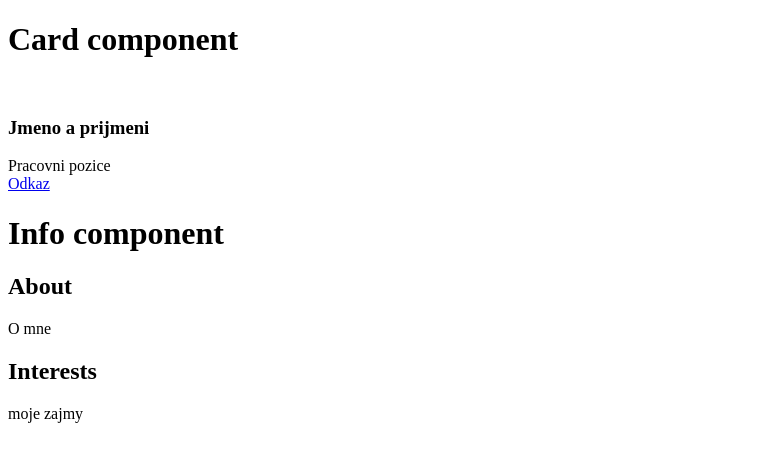
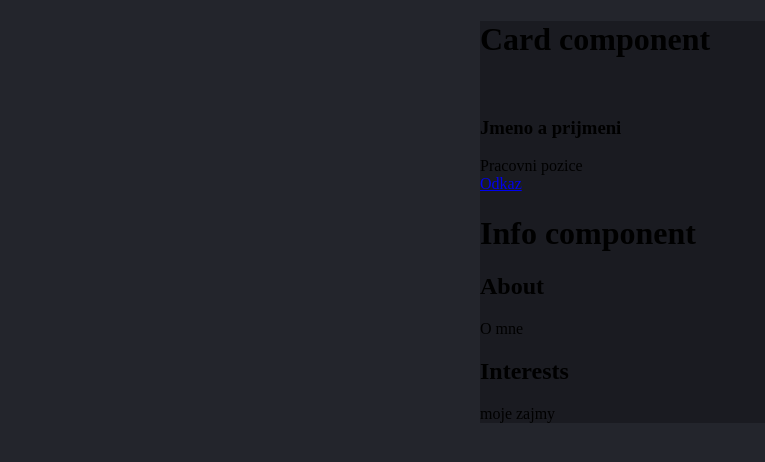
Before and after one commit to filip0s/contact-card, a React (Vite) app: page / in a window 1280 px wide. Shown: the top 462 px of the page, without its empty margins (0-765 px from the left). Built offline with nearby package versions, Linux system fonts and the light colour scheme.

Commit message:
Basic styling and colors of application
Added background colors and some basic styling of the Card component.

```diff
--- a/src/style.css
+++ b/src/style.css
@@ -0,0 +1,14 @@
+body {
+    margin: 0;
+    box-sizing: border-box;
+    background-color: #23252C;
+
+}
+
+/* Card styling */
+
+.card {
+    background-color: #1A1B21;
+    margin: auto;
+    max-width: 320px;
+}
```
